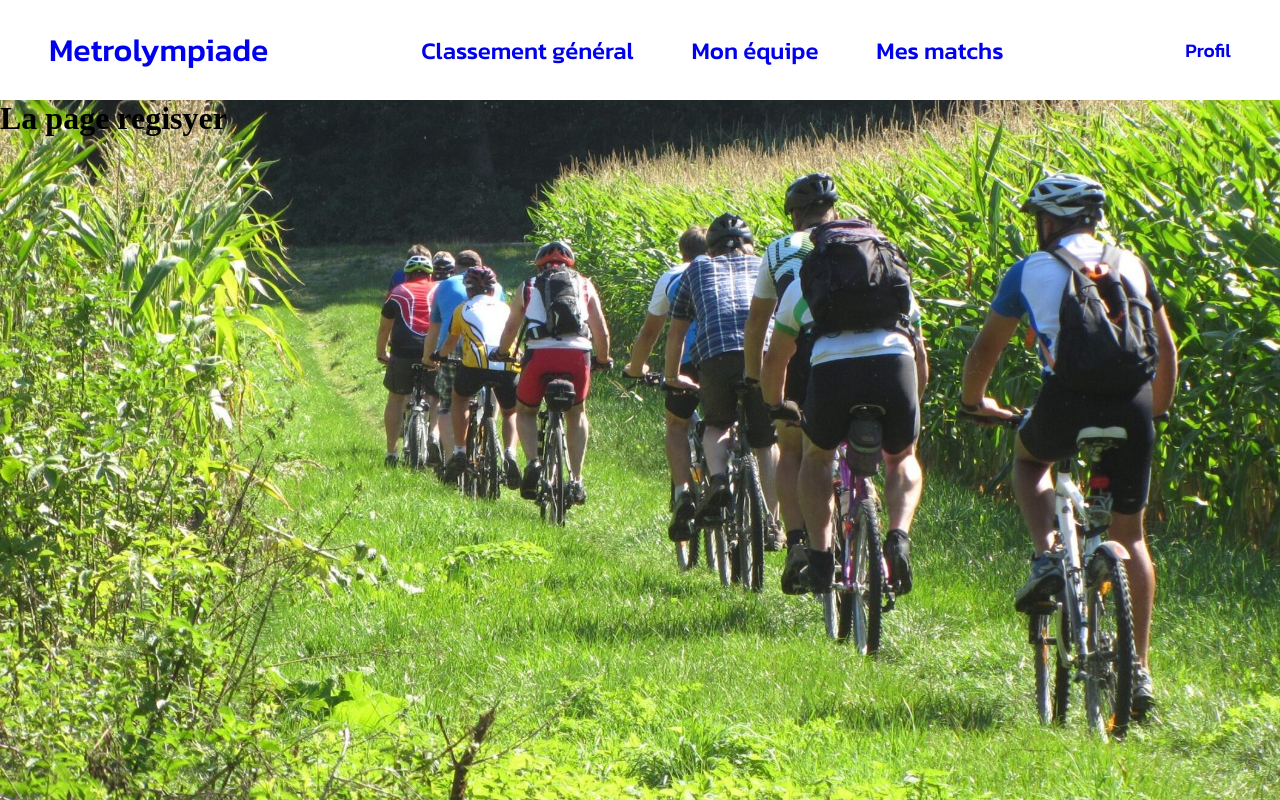
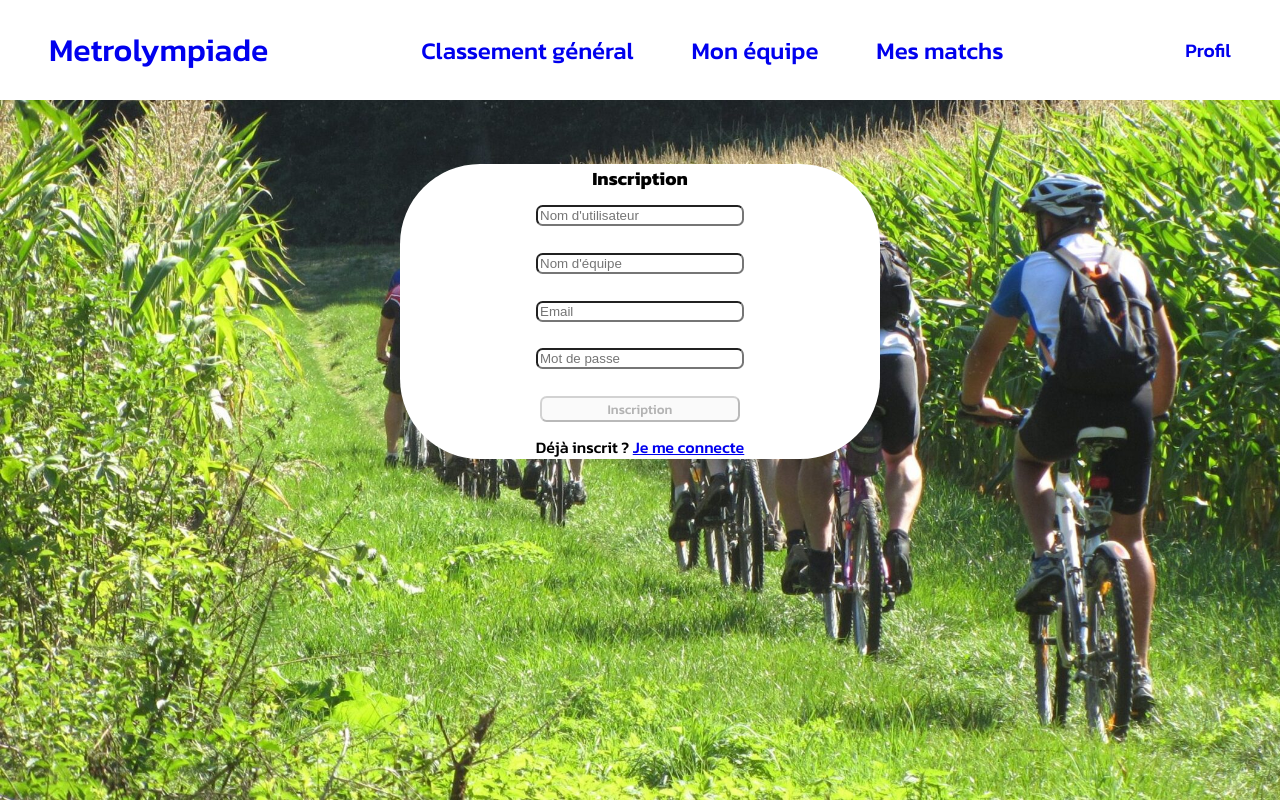
Before and after one commit to GaelMasset/Metrolympiade, a Vue app in the folder metrolympiade/: page /register in a window 1280 px wide. Built offline with nearby package versions, Linux system fonts and the light colour scheme.

Commit message:
Creation of the register page

```diff
--- /dev/null
+++ b/metrolympiade/src/composables/login.js
@@ -0,0 +1,5 @@
+export default function login(email, password){
+
+
+
+}
--- a/metrolympiade/src/pages/RegisterPage.vue
+++ b/metrolympiade/src/pages/RegisterPage.vue
@@ -1,8 +1,43 @@
+<script setup>
+  import {ref, computed} from 'vue';
+
+  const userName = ref("")
+  const teamName = ref("")
+  const email = ref("")
+  const password = ref("")
+
+  const isValid = computed(() => {
+    return email.value.trim() && password.value.trim() && userName.value.trim() && teamName.value.trim();
+  })
+
+</script>
+
 <template>
     <div>
     <header-component />
-    <h1>La page regisyer</h1>
+
+    <div class="card boldonse">
+      <div class="item">
+        <h3>Inscription</h3>
+      </div>
+      <div class="item">
+        <form>
+          <input type="text" class="formItem" placeholder="Nom d'utilisateur" v-model="userName"/>
+          <input type="text" class="formItem" placeholder="Nom d'équipe" v-model="teamName"/>
+          <input type="email" class="formItem" placeholder="Email" v-model="email"/>
+          <input type="password" class="formItem" placeholder="Mot de passe" v-model="password"/>
+          <button class="formItem boldonse" type="submit" :disabled="!isValid">Inscription</button>
+        </form>
+      </div>
+
+      <div class="item">
+        <p> Déjà inscrit ? <router-link to="/login">Je me connecte</router-link></p>
+      </div>
+
     </div>
+
+
+  </div>
 </template>
 
   <script>
@@ -18,3 +53,31 @@
     }
   }
   </script>
+
+<style>
+
+.card {
+  width: 30em;
+  margin-left: auto;
+  margin-right: auto;
+  margin-top: 5vw;
+  background-color: white;
+  display: flex;
+  flex-direction: column;
+  align-items: center;
+  justify-content: center;
+  border-radius: 5em;
+}
+
+.item {
+  width: 20em;
+  text-align: center;
+}
+
+.formItem {
+  width: 15em;
+  margin: 1em;
+  border-radius: 0.5em;
+}
+
+</style>
```
